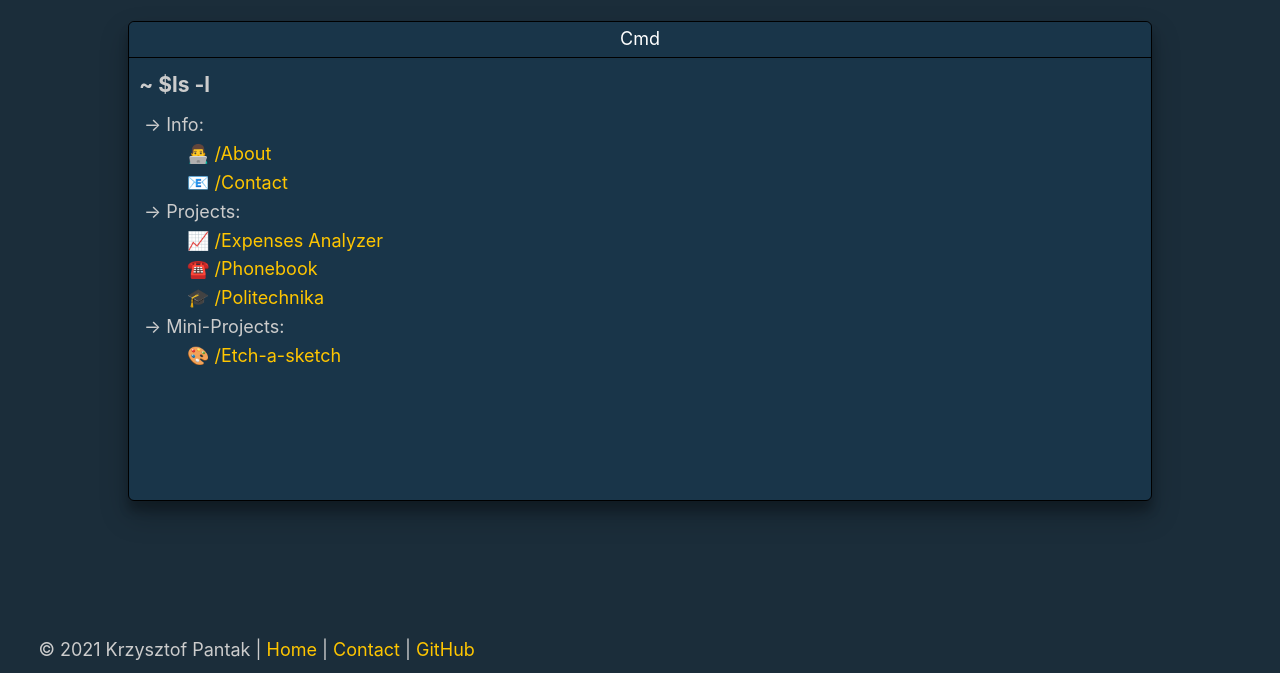
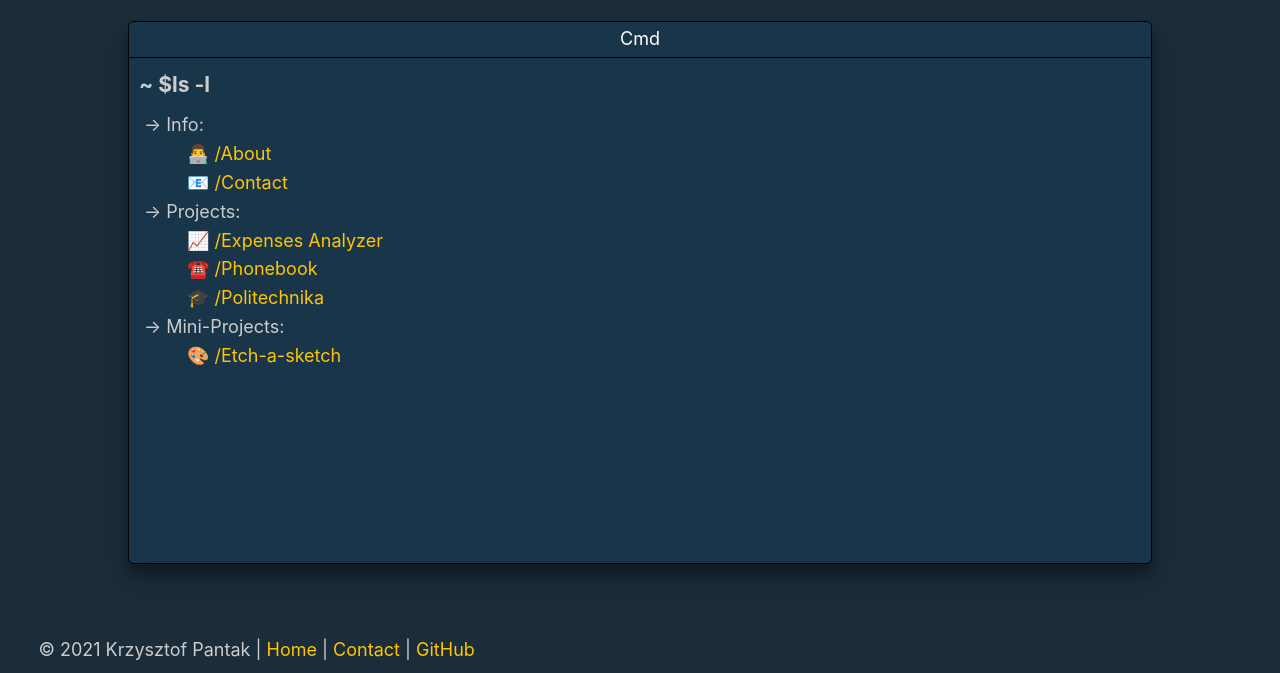
Before and after one commit to Kielx/terminal-portfolio, a Gatsby site: page / in a window 1280 px wide. Shown: the part 127-800 px from the top of the page. Built offline with nearby package versions, Linux system fonts and the light colour scheme; Gatsby itself is replaced by a stand-in of ours.

Commit message:
Attempts at fixing layout shift

```diff
--- a/src/styles/styles.scss
+++ b/src/styles/styles.scss
@@ -63,6 +63,7 @@ p {
 
 .container {
   width: 80vw;
+  min-height: 85%;
   height: auto;
   margin: 3vh auto auto auto;
   display: flex;
```
